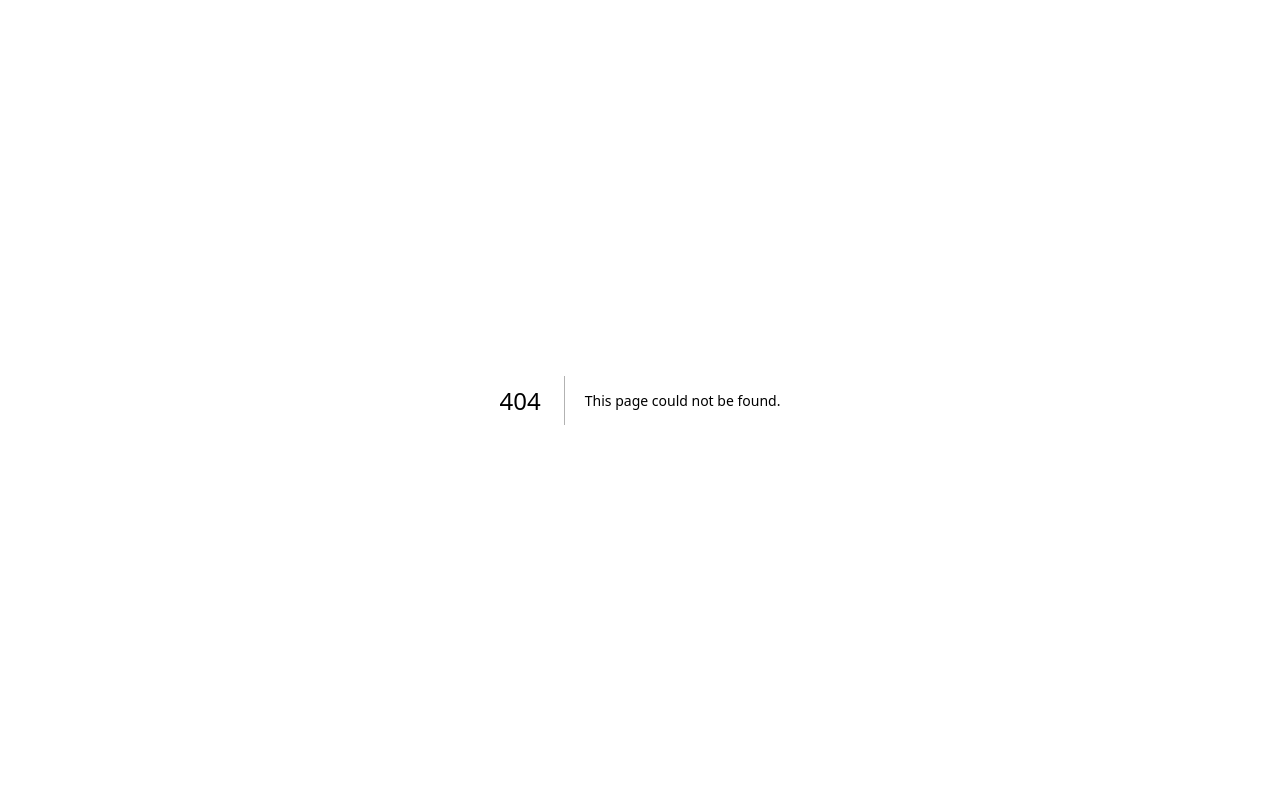
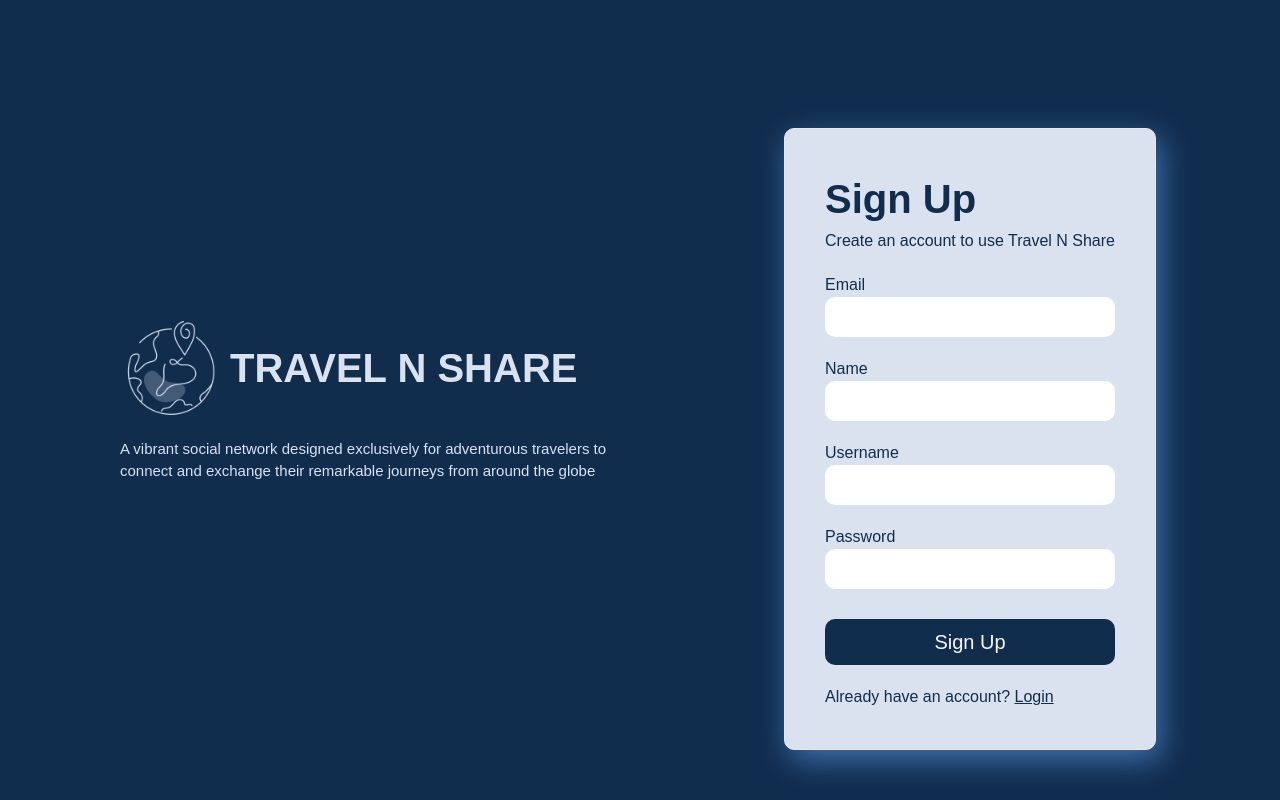
Before and after one commit to fabiohidekihirose/travel-n-share-frontend, a Next.js app: page /sign-up in a window 1280 px wide. Before the commit this address had no page. Built offline with nearby package versions, Linux system fonts and the light colour scheme.

Commit message:
Feat: signup page UI

```diff
--- /dev/null
+++ b/src/app/sign-up/page.tsx
@@ -0,0 +1,32 @@
+import DescriptionAuth from "@/components/DescriptionAuth";
+
+export default function SignUp() {
+  return (
+    <div className="flex max-lg:flex-col min-h-screen items-center bg-[#112D4E] text-[#112D4E]">
+      <DescriptionAuth />
+      <div className="border-[1px] max-lg:mt-[50px] p-10 m-auto mb-[50px] rounded-[10px] bg-[#DBE2EF] shadow-[5px_10px_30px_rgb(63,114,175)] max-w-[400px]">
+        <h1 className="font-[600] text-[40px]">Sign Up</h1>
+        <h2 className="mb-[20px]">Create an account to use Travel N Share</h2>
+        <form className="flex flex-col">
+          <label>Email</label>
+          <input type="email" className="mb-[20px] rounded-[10px] p-2"></input>
+          <label>Name</label>
+          <input type="text" className="mb-[20px] rounded-[10px] p-2"></input>
+          <label>Username</label>
+          <input type="text" className="mb-[20px] rounded-[10px] p-2"></input>
+          <label>Password</label>
+          <input type="password" className="mb-[30px] rounded-[10px] p-2" />
+          <button className="bg-[#112D4E] rounded-[10px] text-[#F9F7F7] p-2 hover:bg-[#3F72AF] mb-[20px] text-[20px]">
+            Sign Up
+          </button>
+        </form>
+        <div>
+          Already have an account?{" "}
+          <a href="/" className="underline ">
+            Login
+          </a>
+        </div>
+      </div>
+    </div>
+  );
+}
```
